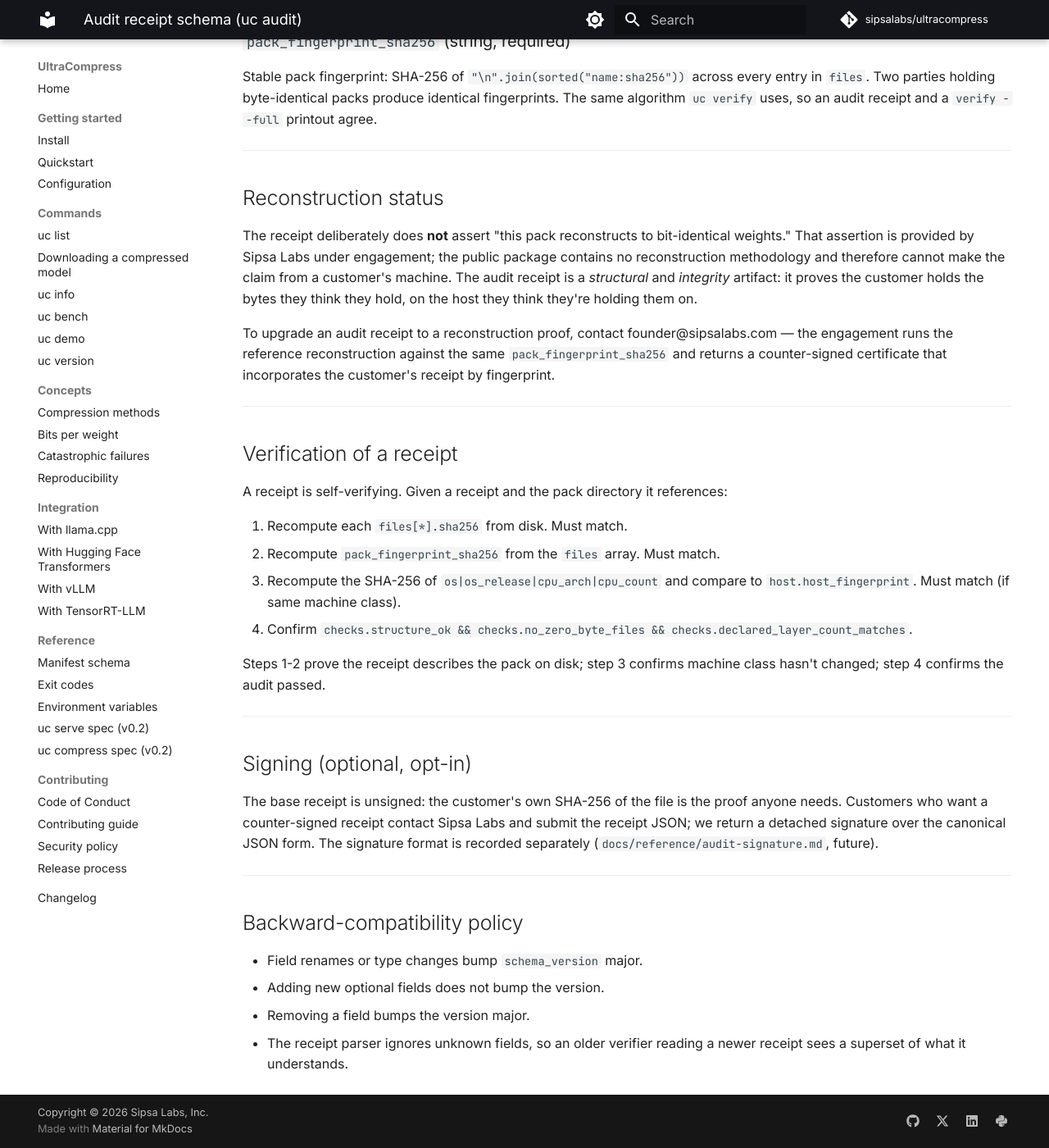
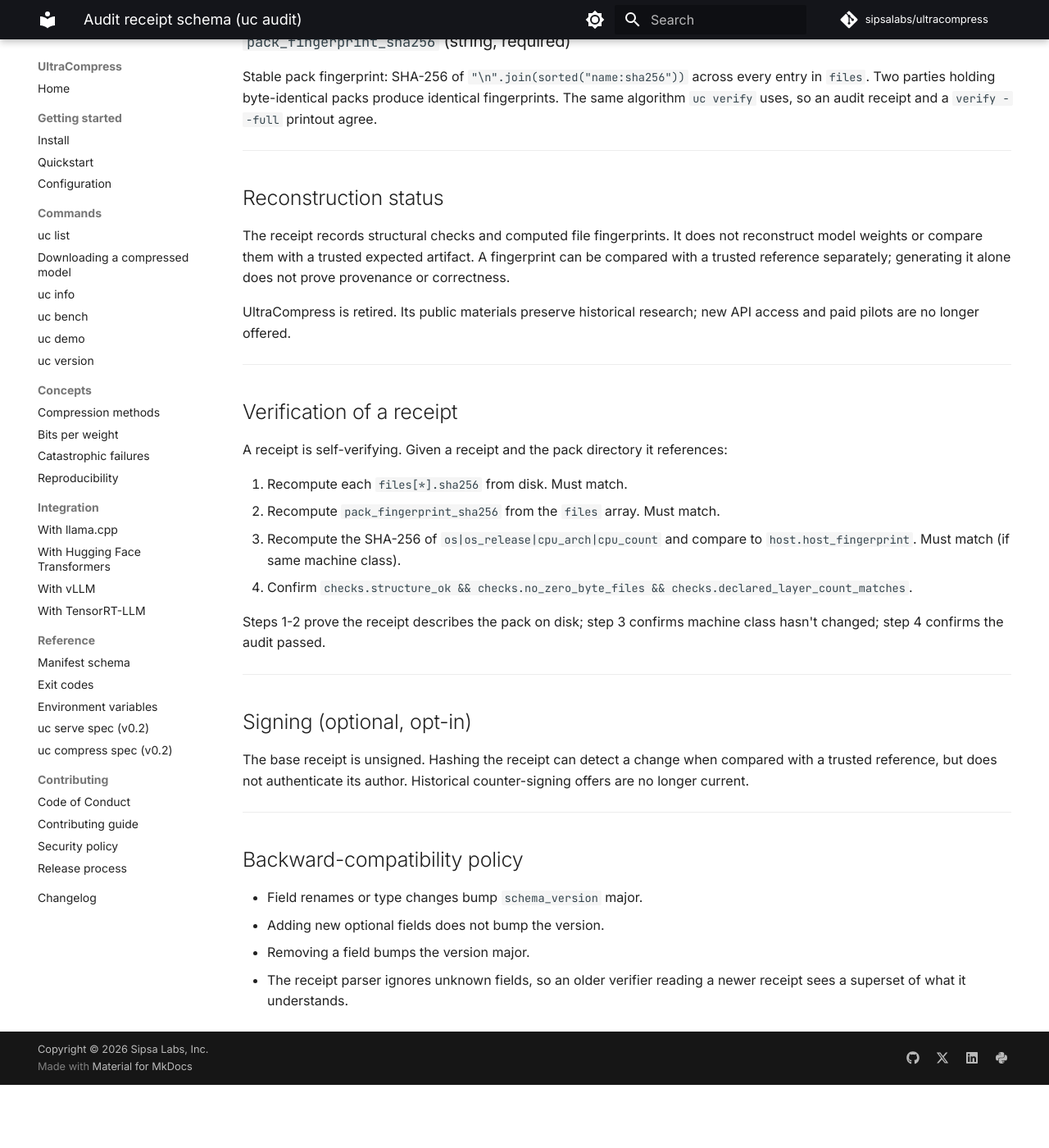
Before and after one commit to sipsalabs/ultracompress, an MkDocs documentation site: the page built from docs/reference/audit-receipt-schema.md, in a window 1280 px wide and 1400 px high, scrolled down 3052 px. Shown: the whole window at 82% size. Built offline with MkDocs 1.6.1 and Material for MkDocs 9.7.7, drawn with Linux system fonts in a browser that asks for light colours; comment, search, counter and statistics services are not loaded; after the commit the page ends 4375 px from its top, so only the background shows below that.

Commit message:
Clarify historical project status and public CLI documentation

```diff
--- a/docs/benchmarks.json
+++ b/docs/benchmarks.json
@@ -1,11 +1,11 @@
 {
   "_schema": "sipsalabs-benchmarks-v1",
-  "_about": "Public auditor registry for UltraCompress PPL-verified architectures. Every entry below is reproducible via `pip install ultracompress && uc verify <hf_pack>`. Methodology details: see docs/methodology.md. Pack format spec: see SHA256_MANIFEST.json on each HuggingFace pack repo.",
+  "_about": "Historical UltraCompress evaluation registry. Each result applies to the model, comparator and evaluation conditions recorded in its entry. The public CLI checks basic pack structure and computes fingerprints; it does not reproduce these evaluations or reconstruct weights.",
   "generated_at": "2026-05-27T18:15:00Z",
   "framework": "ultracompress",
   "package": "ultracompress (PyPI)",
   "patent_status": "two provisional applications filed April 2026 (patent-pending)",
-  "reconstruction_guarantee": "reproducible, cryptographically verifiable reconstruction — a deterministic decode to the SHA-256-pinned validated artifact (a near-lossless, ~1% PPL reconstruction of the bf16 source, not a bit-identical copy of it); every published pack carries a SHA-256 manifest verifiable end-to-end via `uc verify`",
+  "reconstruction_guarantee": "Historical reconstruction claims concern the validated quantized artifact, not a bit-identical copy of the original bf16 model. The public CLI contains no reconstruction implementation and does not compare its computed fingerprint with a trusted expected fingerprint.",
   "verified_count": 23,
   "shipped_count": 23,
   "honest_negative_count": 30,
@@ -356,7 +356,7 @@
     ]
   },
   "_audit": {
-    "verifier_cli": "pip install ultracompress && uc verify <hf_pack>",
+    "verifier_cli": "pip install ultracompress && uc verify <downloaded_pack_dir> (structure and fingerprint only)",
     "license": "BUSL-1.1 (Business Source License 1.1) for the Python client, auto-converting to Apache-2.0 four years post-release; pack format and reconstruction implementation are patent-pending (Sipsa Labs, Inc.)"
   }
 }
--- a/docs/reference/audit-receipt-schema.md
+++ b/docs/reference/audit-receipt-schema.md
@@ -126,18 +126,9 @@
 
 ## Reconstruction status
 
-The receipt deliberately does **not** assert "this pack reconstructs to
-bit-identical weights." That assertion is provided by Sipsa Labs under
-engagement; the public package contains no reconstruction methodology and
-therefore cannot make the claim from a customer's machine. The audit
-receipt is a *structural* and *integrity* artifact: it proves the customer
-holds the bytes they think they hold, on the host they think they're
-holding them on.
+The receipt records structural checks and computed file fingerprints. It does not reconstruct model weights or compare them with a trusted expected artifact. A fingerprint can be compared with a trusted reference separately; generating it alone does not prove provenance or correctness.
 
-To upgrade an audit receipt to a reconstruction proof, contact
-founder@sipsalabs.com — the engagement runs the reference reconstruction
-against the same `pack_fingerprint_sha256` and returns a counter-signed
-certificate that incorporates the customer's receipt by fingerprint.
+UltraCompress is retired. Its public materials preserve historical research; new API access and paid pilots are no longer offered.
 
 ---
 
@@ -160,11 +151,7 @@
 
 ## Signing (optional, opt-in)
 
-The base receipt is unsigned: the customer's own SHA-256 of the file is
-the proof anyone needs. Customers who want a counter-signed receipt
-contact Sipsa Labs and submit the receipt JSON; we return a detached
-signature over the canonical JSON form. The signature format is recorded
-separately (`docs/reference/audit-signature.md`, future).
+The base receipt is unsigned. Hashing the receipt can detect a change when compared with a trusted reference, but does not authenticate its author. Historical counter-signing offers are no longer current.
 
 ---
 
```
Also changed, not shown: CHANGELOG.md (+6 -0 lines), README.md (+24 -57 lines), docs/PILOT_PACKET.md (+2 -0 lines), docs/QUICKSTART.md (+2 -0 lines), docs/index.md (+2 -0 lines).
